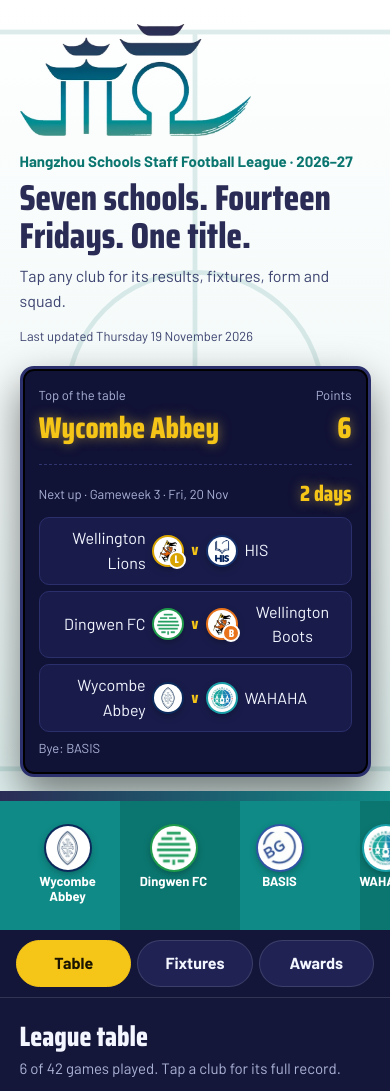
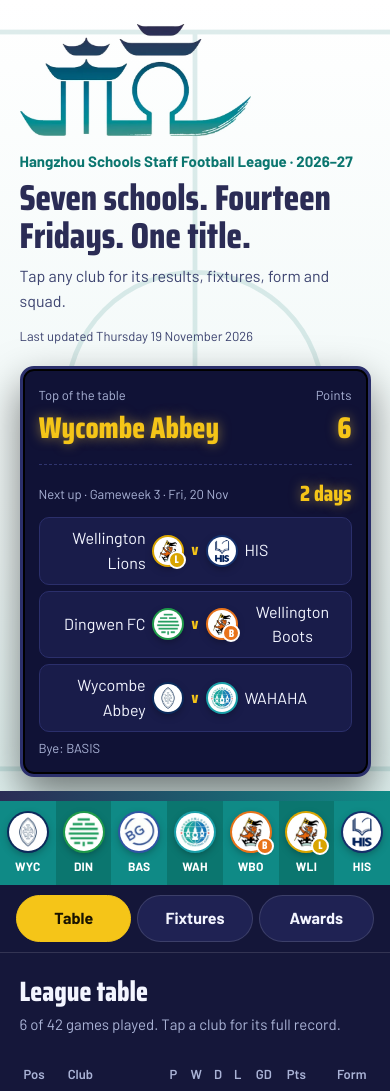
Before and after one commit to MrM2026-2027/hz-league, a plain HTML site: page index.html in a window 390 px wide. Shown: the top 1091 px of the page. Drawn offline with Linux system fonts and the light colour scheme.

Commit message:
Spread club badges evenly across the full width
Each club now takes an equal seventh of the strip on any screen. Phones
show short codes (WYC, DIN...) under the badges so all seven fit.

Co-Authored-By: Claude Opus 5.5 <noreply@anthropic.com>
Claude-Session: https://claude.ai/code/session_01JQ7wJdtBc1SUvfHPWFRU2q

```diff
--- a/app.js
+++ b/app.js
@@ -156,7 +156,7 @@ function view() {
   document.querySelectorAll('.view').forEach(x => x.hidden = x.dataset.view != v);
   document.querySelectorAll('.tabs a').forEach(a => a.setAttribute('aria-current', a.dataset.v == v ? 'page' : 'false'));
 }
-$('crests').innerHTML = Object.keys(T).map(id => `<button data-t="${id}">${crest(id, 44)}<span>${T[id].n}</span></button>`).join('');
+$('crests').innerHTML = Object.keys(T).map(id => `<button data-t="${id}">${crest(id, 44)}<span class="cn">${T[id].n}</span><span class="cs">${T[id].s}</span></button>`).join('');
 document.addEventListener('click', e => {
   if (e.target.closest('[data-close]')) { close(); return; }
   const ps = e.target.closest('[data-s]');
--- a/style.css
+++ b/style.css
@@ -37,10 +37,12 @@ button:focus-visible,a:focus-visible,input:focus-visible{outline:3px solid var(-
 .nx .h{justify-self:end;display:flex;align-items:center;gap:8px;text-align:right}.nx .a{display:flex;align-items:center;gap:8px}
 .vs{font-family:"Saira Condensed";font-weight:800;color:var(--acc)}
 /* crests */
-.crests{display:flex;gap:10px;overflow-x:auto;padding:16px max(5vw,16px);background:repeating-linear-gradient(90deg,var(--pitch) 0 120px,var(--pitch2) 120px 240px);scrollbar-width:thin}
-.crests button{flex:none;display:flex;flex-direction:column;align-items:center;gap:4px;background:none;border:1px solid transparent;border-radius:12px;padding:8px 10px;width:96px;min-height:44px;font-size:13px;font-weight:700;color:#fff;transition:transform .2s,background .2s}
-.crests button:hover{background:rgba(0,0,0,.18);color:var(--ink);transform:translateY(-3px)}
-.crests button>span:last-child{line-height:1.2;text-align:center}
+.crests{display:grid;grid-template-columns:repeat(7,minmax(0,1fr));gap:0;padding:0;background:var(--pitch)}
+.crests button:nth-child(even){background:var(--pitch2)}
+.crests button{display:flex;flex-direction:column;align-items:center;justify-content:flex-start;gap:6px;background:none;border:0;border-radius:0;padding:16px 2px 14px;min-height:44px;font-size:13px;font-weight:700;color:#fff;transition:transform .2s,background .2s}
+.crests button:hover{background:#086660}.crests button:hover .lg{transform:translateY(-3px)}.crests .lg{transition:transform .2s}
+.crests .cn{line-height:1.2;text-align:center}.crests .cs{display:none}
+@media(max-width:600px){.crests button{padding:12px 1px 10px}.crests .lg{--z:38px!important;width:38px;height:38px}.crests .cn{display:none}.crests .cs{display:block;font-size:12px;letter-spacing:.02em}}
 .lg{position:relative;flex:none;display:inline-grid;place-items:center;width:var(--z);height:var(--z);border-radius:50%;background:#fff;box-shadow:0 0 0 2px var(--kc),0 3px 8px rgba(0,0,0,.35);vertical-align:middle}
 .lg img{width:86%;height:86%;border-radius:50%;object-fit:contain}
 .lg em{position:absolute;right:-4px;bottom:-4px;font-style:normal;font:800 11px/1 'Saira Condensed',sans-serif;background:var(--kc);color:#fff;border:2px solid #fff;border-radius:50%;width:18px;height:18px;display:grid;place-items:center}
```
